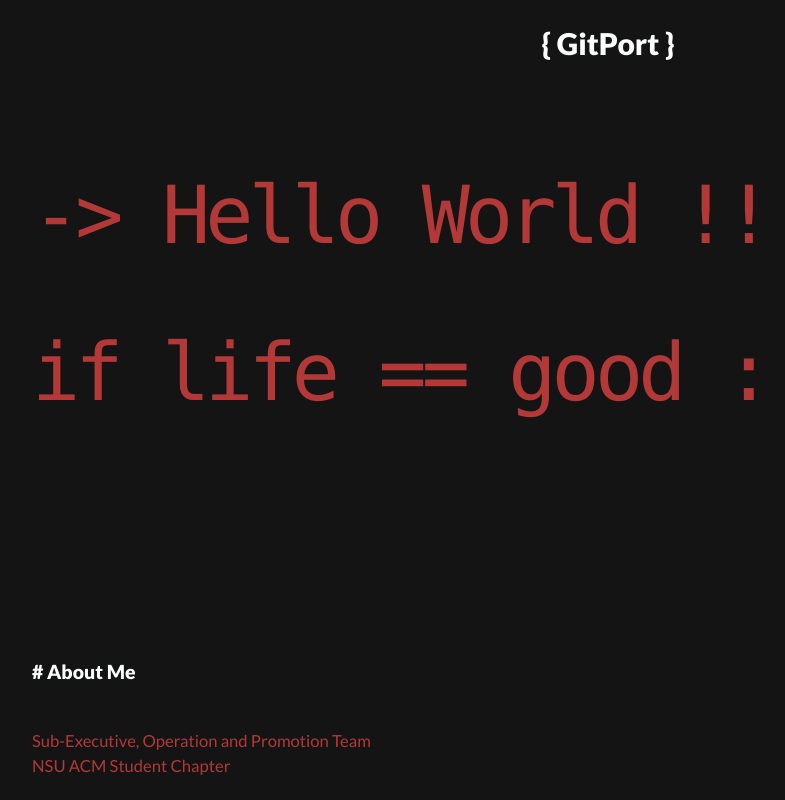
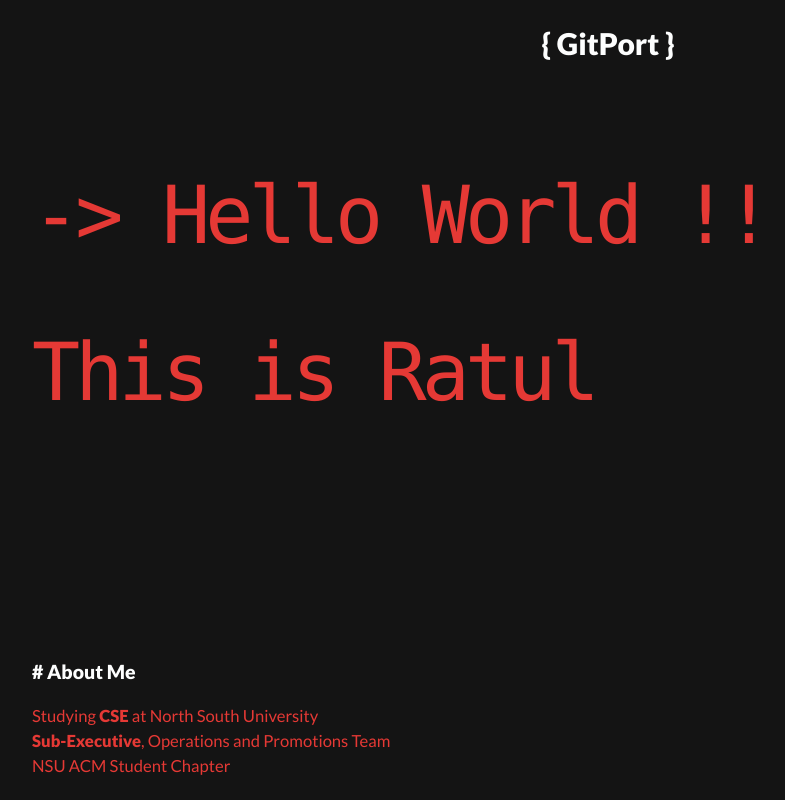
Before and after one commit to ratul16/simpleportfolio, a plain HTML site: page index.html in a window 1280 px wide. Shown: the top 800 px of the page, without its empty margins (32-817 px from the left). Drawn offline with nearby package versions, Linux system fonts and the light colour scheme.

Commit message:
color ,text changed

```diff
--- a/css/style.css
+++ b/css/style.css
@@ -241,7 +241,7 @@ h4 {
 }
 
 #text_info {
-  color: #b33939;
+  color: #E53935;
 
 }
 
@@ -262,7 +262,7 @@ h4 {
   text-align: left;
   font-size: 80px;
   font-family: 'Consolas', sans-serif;
-  color: #b33939;
+  color: #E53935;
   letter-spacing: -0.38vw;
   line-height: 0.98;
   min-height: 70vh; /* typing animation hight*/
--- a/index.html
+++ b/index.html
@@ -28,8 +28,9 @@
 					<div class="shortColumn info">
 						<h3># About Me</h3>
 						<div id="text_info">
+							Studying <strong>CSE</strong> at North South University
 							<br>
-							Sub-Executive, Operation and Promotion Team
+							<strong>Sub-Executive</strong>, Operations and Promotions Team
 							<br>
 							NSU ACM Student Chapter
 						</div>
--- a/js/function.js
+++ b/js/function.js
@@ -3,9 +3,21 @@
     GLOBALS
 -------------------------*/
 var sections = [
-		{	sentence: " if life == good :",
+		{	sentence: " This is Ratul ",
 		},
-		{	sentence: " print('Smile :D')",
+		{	sentence: " Love to Code <3 ",
+		},
+		{	sentence: " Work on projects ^_^ ",
+		},
+		{	sentence: " Explore new fields O_O ",
+		},
+		{	sentence: " A team guy :D ",
+		},
+		{	sentence: " ----> Life Code <---- ",
+		},
+		{	sentence: " if life == good : ",
+		},
+		{	sentence: " print('Smile :D') ",
 		},
 		{	sentence: " else : ",
 		},
```
